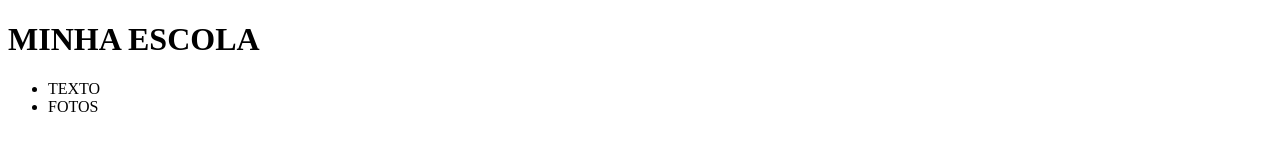
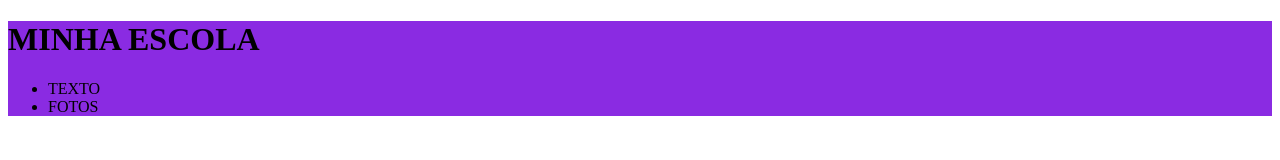
Before and after one commit to Juh-Santos/siteescola, a plain HTML site: page index.html in a window 1280 px wide. Drawn offline with Linux system fonts and the light colour scheme.

Commit message:
colocando cor 2

```diff
--- a/style.css
+++ b/style.css
@@ -1,3 +1,3 @@
 header{
-    background-color:FF7ED4;
+    background-color:blueviolet;
 }
```
